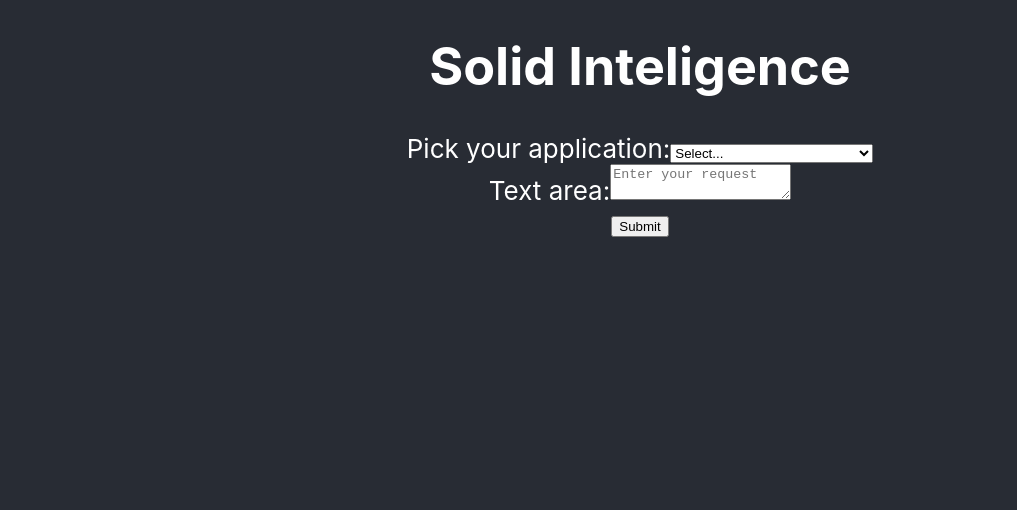
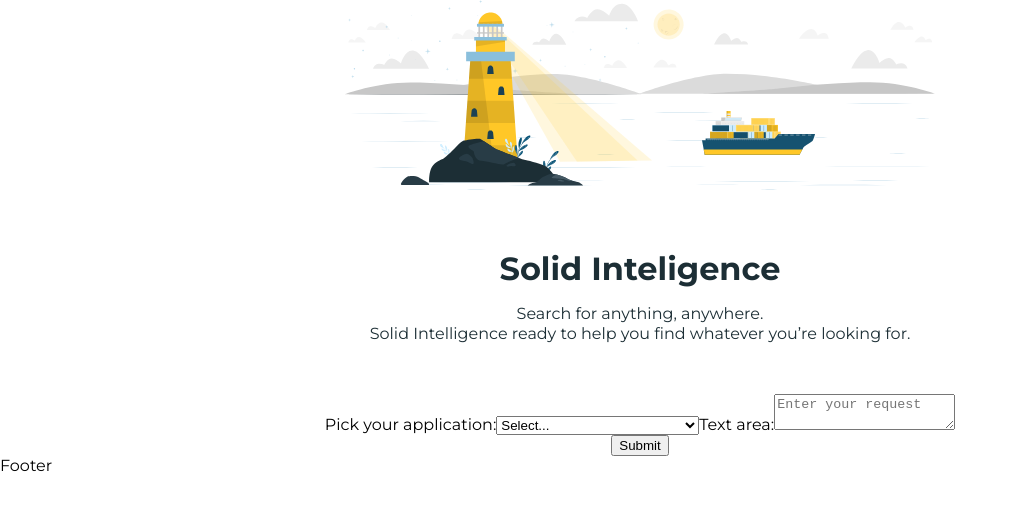
Before and after one commit to RomanMedvedev91/solid-intelligence, a React (Create React App) app: page / in a window 1280 px wide. Shown: the top 510 px of the page, without its empty margins (0-1017 px from the left). Built offline with nearby package versions, Linux system fonts and the light colour scheme.

Commit message:
add background image, header section

```diff
--- a/src/components/App.css
+++ b/src/components/App.css
@@ -1,14 +1,46 @@
-.App {
+.main-container {
   text-align: center;
 }
 
-.App-header {
-  background-color: #282c34;
+.header-container {
+  display: flex;
+  flex-direction: column;
+  justify-content: center;
+  align-items: center;
+  /* padding: 40px 425px 0 425px; */
+  /* background-color: #282c34;
   min-height: 100vh;
   display: flex;
   flex-direction: column;
   align-items: center;
   justify-content: start;
   font-size: calc(10px + 2vmin);
-  color: white;
+  color: white; */
 }
+
+.header-image-container {
+}
+.header {
+}
+
+.header-description {
+  display: flex;
+  flex-direction: column;
+  justify-content: center;
+  align-items: center;
+  max-width: 552px;
+  margin: 55px 0 50px 0;
+}
+.header-description > h1 {
+  margin: 0;
+  font-weight: 700;
+  font-size: 32px;
+  line-height: 39px;
+  color: #1c2e35;
+  margin-bottom: 16px;
+}
+
+.header-description > p {
+  margin: 0;
+  text-align: center;
+}
--- a/src/components/App.jsx
+++ b/src/components/App.jsx
@@ -1,14 +1,27 @@
 import './App.css';
 import Form from './Form/Form';
+import { ReactComponent as HeaderImg } from '../assets/header-big.svg';
 
 function App() {
   return (
-    <div className="App">
-      <header className="App-header">
-        <h1>Solid Inteligence</h1>
+    <>
+      <header className="header-container">
+        <div className="header-image-container">
+          <HeaderImg />
+        </div>
+        <div className="header-description">
+          <h1 className="header-title">Solid Inteligence</h1>
+          <p className="header-text">Search for anything, anywhere.</p>
+          <p className="header-text">
+            Solid Intelligence ready to help you find whatever you’re looking for.
+          </p>
+        </div>
+      </header>
+      <main className="main-container">
         <Form />
-      </header>
-    </div>
+      </main>
+      <footer>Footer</footer>
+    </>
   );
 }
 
--- a/src/components/Form/Form.jsx
+++ b/src/components/Form/Form.jsx
@@ -39,6 +39,7 @@ const Form = () => {
     setCurentPropmt('');
   }
 
+  // save to local storage
   useEffect(() => {
     localStorage.setItem('prompts', JSON.stringify(prompts));
   }, [prompts]);
@@ -59,7 +60,8 @@ const Form = () => {
   };
 
   return (
-    <main>
+    <>
+      <form className="form-container" autoComplete="off" onSubmit={(e) => e.preventDefault()}>
         <label>
           Pick your application:
           <SelectAplication
@@ -67,7 +69,6 @@ const Form = () => {
             onChange={handleChangeApplication}
           />
         </label>
-      <form autoComplete="off" onSubmit={(e) => e.preventDefault()}>
         <label>
           Text area:
           <textarea
@@ -92,7 +93,7 @@ const Form = () => {
           Clear All
         </button>
       )}
-    </main>
+    </>
   );
 };
 
--- a/src/index.css
+++ b/src/index.css
@@ -1,13 +1,26 @@
+@import url('https://fonts.googleapis.com/css2?family=Montserrat:wght@400;700&display=swap');
+* {
+  box-sizing: border-box;
+}
 body {
   margin: 0;
-  font-family: -apple-system, BlinkMacSystemFont, 'Segoe UI', 'Roboto', 'Oxygen',
-    'Ubuntu', 'Cantarell', 'Fira Sans', 'Droid Sans', 'Helvetica Neue',
-    sans-serif;
+  display: flex;
+  justify-content: center;
+  font-family: 'Montserrat', 'Roboto', sans-serif;
   -webkit-font-smoothing: antialiased;
   -moz-osx-font-smoothing: grayscale;
+  min-height: 100vh;
 }
 
-code {
-  font-family: source-code-pro, Menlo, Monaco, Consolas, 'Courier New',
-    monospace;
+#root {
+  width: 1440px;
 }
+
+p {
+  font-style: normal;
+  font-weight: 400;
+  font-size: 16px;
+  line-height: 20px;
+  text-align: center;
+  color: #1c2e35;
+}
```
Also changed, not shown: src/assets/header-big.svg (added). Lines whose indentation alone changed are shown as unchanged.
